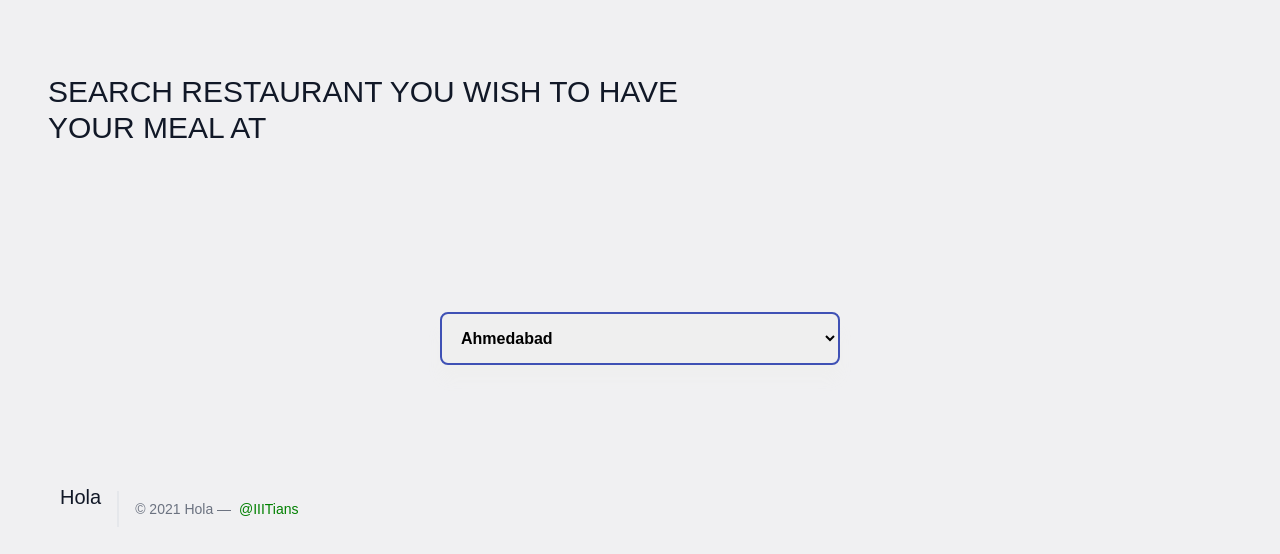
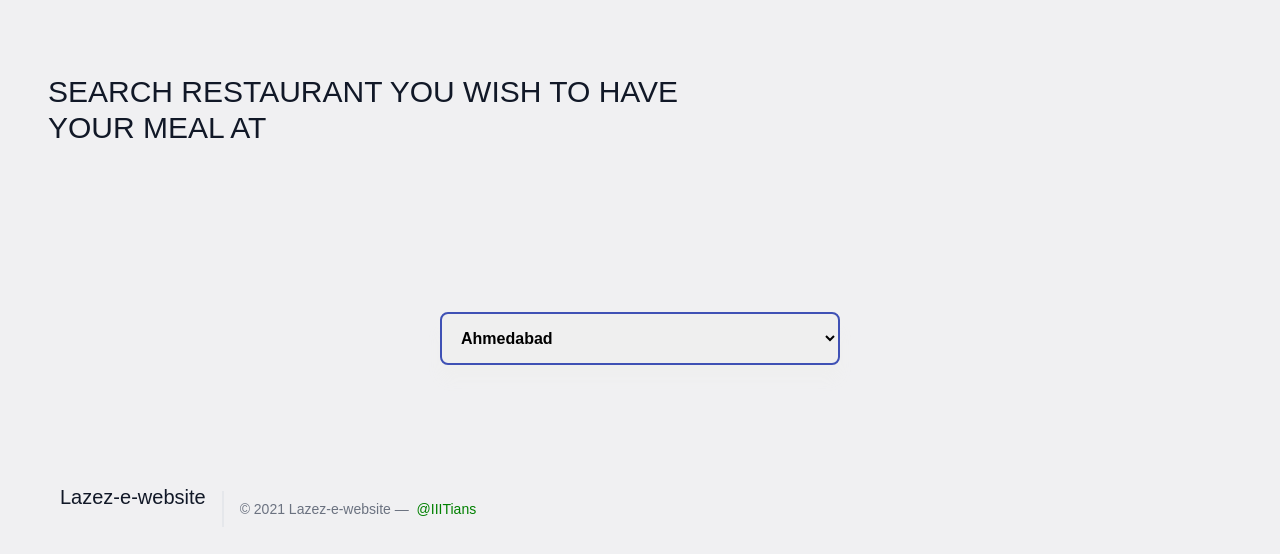
Before and after one commit to vatsal2473/hackathon-project, a plain HTML site: page restaurants.html in a window 1280 px wide. Shown: the part 322-876 px from the top of the page. Drawn offline with nearby package versions, Linux system fonts and the light colour scheme.

Commit message:
Update restaurants.html

```diff
--- a/restaurants.html
+++ b/restaurants.html
@@ -436,9 +436,9 @@ function selectChanged() {
         <div class="container px-5 py-8 mx-auto flex items-center sm:flex-row flex-col">
           <a class="flex title-font font-medium items-center md:justify-start justify-center text-gray-900">
 
-            <span class="ml-3 text-xl">Hola</span>
+            <span class="ml-3 text-xl">Lazez-e-website</span>
           </a>
-          <p class="text-sm text-gray-500 sm:ml-4 sm:pl-4 sm:border-l-2 sm:border-gray-200 sm:py-2 sm:mt-0 mt-4">© 2021 Hola —
+          <p class="text-sm text-gray-500 sm:ml-4 sm:pl-4 sm:border-l-2 sm:border-gray-200 sm:py-2 sm:mt-0 mt-4">© 2021 Lazez-e-website —
             <a href="https://twitter.com/knyttneve" class="text-gray-600 ml-1" rel="noopener noreferrer" target="_blank">@IIITians</a>
           </p>
           <span class="inline-flex sm:ml-auto sm:mt-0 mt-4 justify-center sm:justify-start">
```
